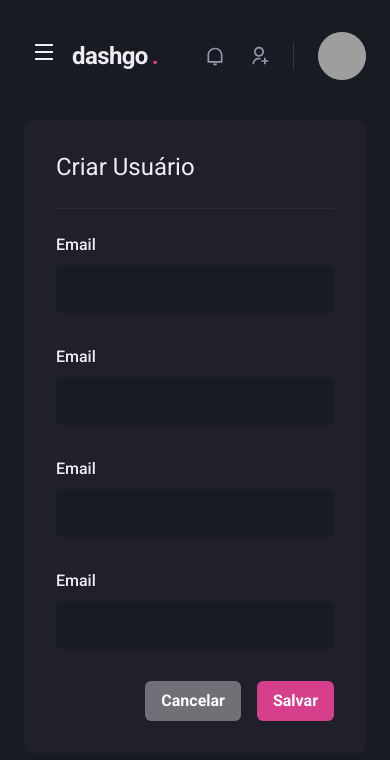
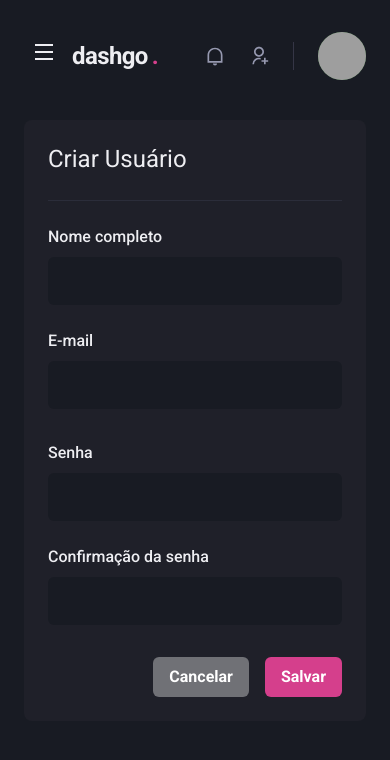
Before and after one commit to allexis096/ignite-react-dashgo, a Next.js app: page /users/create in a window 390 px wide. Shown: the top 760 px of the page. Built offline with nearby package versions, Linux system fonts and the light colour scheme; grey boxes are pictures that could not be loaded.

Commit message:
:iphone: feat: add responsivity in users page

```diff
--- a/src/components/Form/Input.tsx
+++ b/src/components/Form/Input.tsx
@@ -8,7 +8,7 @@
 export function Input({ name, label, ...rest }: InputProps) {
   return (
     <FormControl>
-      { !!label && <FormLabel htmlFor={name}>Email</FormLabel> }
+      { !!label && <FormLabel htmlFor={name}>{label}</FormLabel> }
       <ChakraInput
         name={name}
         id={name}
--- a/src/pages/users/create.tsx
+++ b/src/pages/users/create.tsx
@@ -11,18 +11,18 @@
       <Flex w="100%" my="6" maxWidth={1480} mx="auto" px="6">
         <Sidebar />
 
-        <Box flex="1" borderRadius={8} bg="gray.800" p="8">
+        <Box flex="1" borderRadius={8} bg="gray.800" p={["6", "8"]}>
           <Heading size="lg" fontWeight="normal">Criar Usuário</Heading>
 
           <Divider my="6" borderColor="gray.700" />
 
           <VStack spacing="8">
-            <SimpleGrid minChildWidth="240px" spacing="8" w="100%">
+            <SimpleGrid minChildWidth="240px" spacing={["6", "8"]} w="100%">
               <Input name="name" label="Nome completo" />
               <Input name="email" type="email" label="E-mail" />
             </SimpleGrid>
 
-            <SimpleGrid minChildWidth="240px" spacing="8" w="100%">
+            <SimpleGrid minChildWidth="240px" spacing={["6", "8"]} w="100%">
               <Input name="password" type="password" label="Senha" />
               <Input name="password_confirmation" type="password" label="Confirmação da senha" />
             </SimpleGrid>
```
